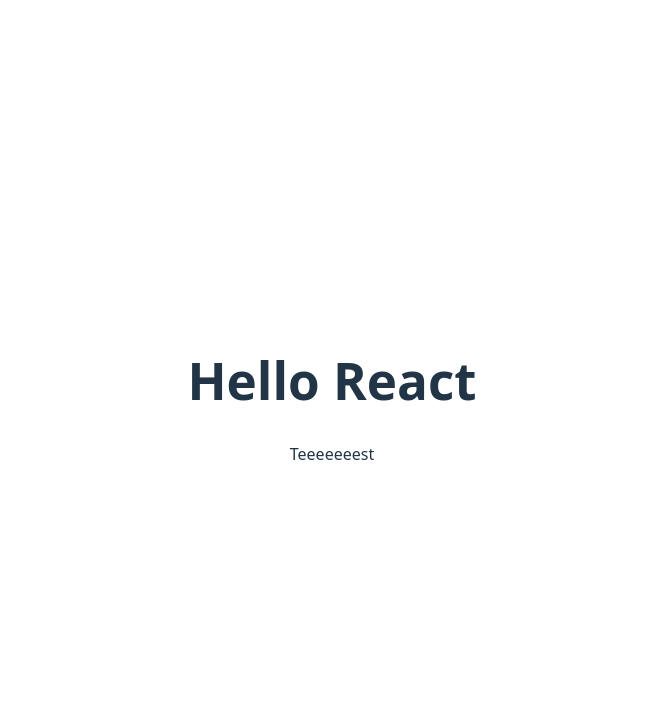
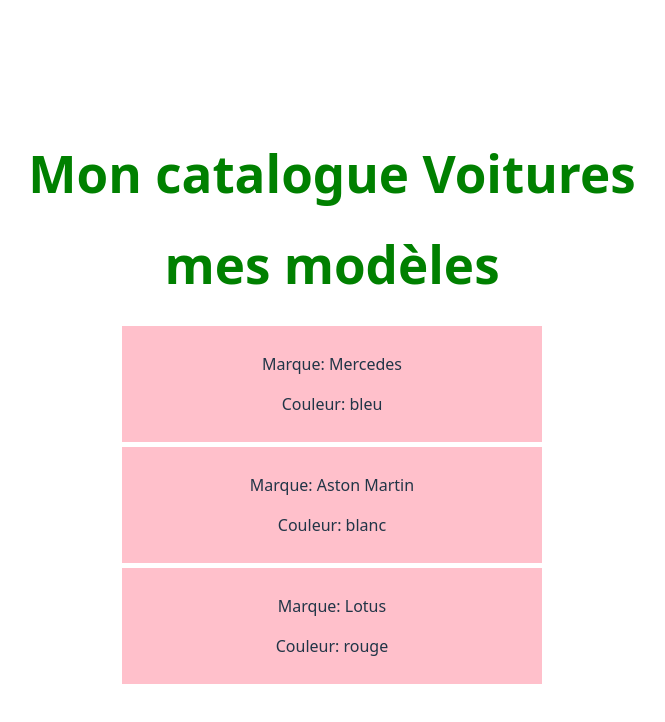
Before and after one commit to maxc0434/ProjetsReact, a React (Vite) app in the folder projetvoiture/: page / in a window 1280 px wide. Shown: the top 722 px of the page, without its empty margins (308-973 px from the left). Built offline with nearby package versions, Linux system fonts and the light colour scheme.

Commit message:
react relation parent enfant, wrapper et header

```diff
--- a/projetvoiture/src/App.jsx
+++ b/projetvoiture/src/App.jsx
@@ -1,51 +1,31 @@
-// import { useState } from 'react'
-// import reactLogo from './assets/react.svg'
-// import viteLogo from '/vite.svg'
+
 import { Component } from "react";
 import "./App.css";
 import MyCars from "./components/MyCars";
 
-// function App() {
-// const [count, setCount] = useState(0)
 
-// return (
-//   <>
-//     <div>
-//       <a href="https://vite.dev" target="_blank">
-//         <img src={viteLogo} className="logo" alt="Vite logo" />
-//       </a>
-//       <a href="https://react.dev" target="_blank">
-//         <img src={reactLogo} className="logo react" alt="React logo" />
-//       </a>
-//     </div>
-//     <h1>Vite + React</h1>
-//     <div className="card">
-//       <button onClick={() => setCount((count) => count + 1)}>
-//         count is {count}
-//       </button>
-//       <p>
-//         Edit <code>src/App.jsx</code> and save to test HMR
-//       </p>
-//     </div>
-//     <p className="read-the-docs">
-//       Click on the Vite and React logos to learn more
-//     </p>
-//   </>
-// )
-
-// }
 
 class App extends Component {
-  state = {};
+  state = {
+    titre: 'Mon catalogue Voitures',
+    sous_titre: "mes modèles",
+    color: 'green',
+
+  };
 
   render() {
     return (
+
       <div>
-        <MyCars />
+        <MyCars
+          title={this.state.titre}
+          subtitle={this.state.sous_titre}
+          myColor={this.state.color} />
         {/* ou alors <MyCars></MyCars> c'est pareil, c'est util lorsqu'on veut ajouter des composant enfant etre ces 2 balises */}
       </div>
     );
   }
 }
 
+
 export default App;
--- a/projetvoiture/src/components/Cars.jsx
+++ b/projetvoiture/src/components/Cars.jsx
@@ -1,11 +1,42 @@
-import React from 'react'
+import React from "react";
+import Wrapper from "./Wrapper";
 
-function Cars() {
-  return (
-    <div>
 
-    </div>
-  )
-}
+const Cars = ({ children, color }) => {
 
-export default Cars
+  const colorInfo = color ? color : "Néant";
+
+    return children && (
+        <Wrapper>
+          <p> Marque: {children} </p>
+          <p> Couleur: {colorInfo} </p>
+        </Wrapper>
+    )
+  };
+
+export default Cars;
+
+// - Propriété (ou props) : permet de transmettre des données ou un comportement defini d'un composant parent à enfant.
+// C'est un objet. Permet aussi de personnaliser et/ou alimenter un composant sans modifier son code.
+
+// - props => transmet des données / children => inclus du contenu entre les balises ouvrantes/fermantes du composant.
+
+// - children: permet d'ajouter du contenu dans un composant et d'acceder a ce contenu . Cela correspond a ce qu'il y a
+// entre les balises ouvrantes/fermantes du parent ( nous concernant les balises <Wrapper> )
+
+//
+
+// - destructuring = destructuration de l'objet. dans notre cas : const Cars = ({ children, color, et toutes les autres propriétées de l'objet })
+
+// && = remplace le if/else, vérifie si le children existe. S'il n'existe pas, il ne l'affiche pas.
+
+// - Exemple de promesse
+// const promesse = new Promise ((resolve, reject) => {
+//   ici il y aurait une operation asynchrone
+//   if (jai_compris){
+//     resolve("success");
+//   }
+//   else (jai_pas_compris){
+//     reject("echec");
+//   }
+// })
--- a/projetvoiture/src/components/MyCars.jsx
+++ b/projetvoiture/src/components/MyCars.jsx
@@ -1,11 +1,34 @@
 import React, { Component } from 'react'
+import Cars from './Cars';
+import MyHeader from './MyHeader';
 
  class MyCars extends Component {
+
+  state={
+    cars: ["Mercedes", "Aston Martin", "Lotus"]
+  }
+
   render() {
+
+    console.log(this);
     return (
       <div>
-            <h1>Hello React</h1>
-            <p>Teeeeeeest</p>
+            <MyHeader
+              myStyle={this.props.myColor}
+            >
+              {this.props.title}
+            </MyHeader>
+
+            <MyHeader
+            myStyle={this.props.myColor}
+            >
+             {this.props.subtitle}
+            </MyHeader>
+
+            <Cars color="bleu">{this.state.cars[0]}</Cars>
+            <Cars color="blanc">{this.state.cars[1]}</Cars>
+            <Cars color="rouge">{this.state.cars[2]}</Cars>
+
       </div>
     )
   }
--- /dev/null
+++ b/projetvoiture/src/components/MyHeader.jsx
@@ -0,0 +1,10 @@
+import React from "react";
+
+
+const MyHeader = ({ myStyle, children }) =>
+
+  <h1 style={{ color: myStyle }}> {children} </h1>;
+
+
+
+export default MyHeader;
--- /dev/null
+++ b/projetvoiture/src/components/Wrapper.jsx
@@ -0,0 +1,16 @@
+import React from 'react'
+
+export default function Wrapper({children}) {
+  return (
+    <div style={{
+          backgroundColor: "pink",
+          width: "400px",
+          padding: "10px",
+          margin: "5px auto",
+        }}>
+
+      {children}
+
+    </div>
+  )
+}
```
